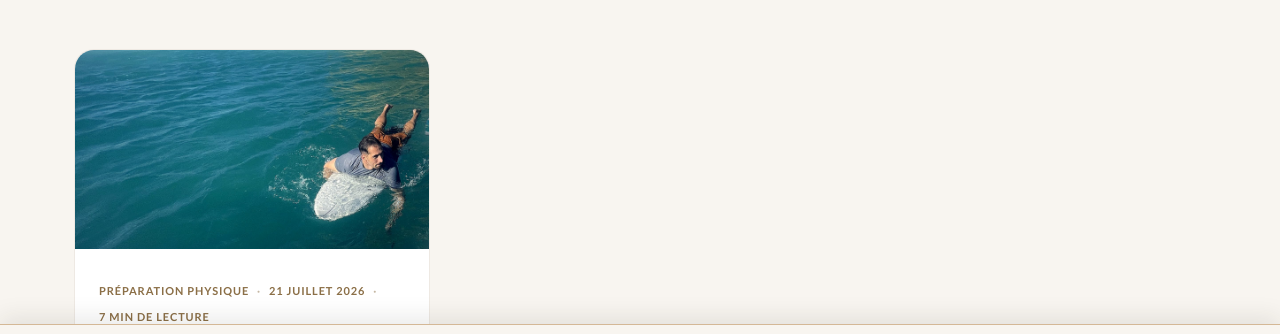
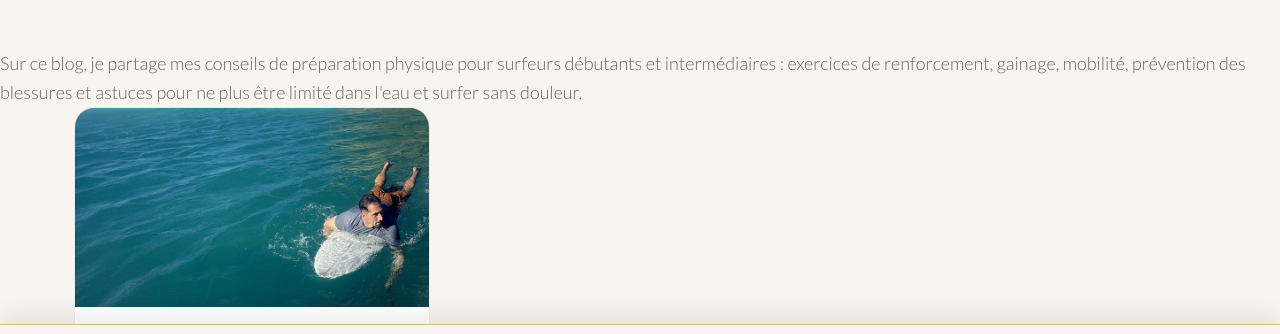
Before and after one commit to fittosurf/fittosurf-site, a website: page public/blog/index.html in a window 1280 px wide. Shown: the part 404-738 px from the top of the page. Drawn offline with nearby package versions, Linux system fonts and the light colour scheme; a web font is replaced by a local one.

Commit message:
SEO: title accueil raccourci + intro blog

```diff
--- a/public/blog/index.html
+++ b/public/blog/index.html
@@ -78,6 +78,8 @@
       <p class="blog__intro">Des articles concrets sur la préparation physique du surfeur adulte — endurance, force, mobilité, récupération — par un préparateur physique, lui-même surfeur.</p>
     </div>
 
+    <p class="blog__intro">Sur ce blog, je partage mes conseils de préparation physique pour surfeurs débutants et intermédiaires : exercices de renforcement, gainage, mobilité, prévention des blessures et astuces pour ne plus être limité dans l'eau et surfer sans douleur.</p>
+
     <div class="blog__grid">
       <a class="blog-card" href="/blog/bras-lachent-rame-surf">
         <div class="blog-card__media">
```
Also changed, not shown: public/index.html (+1 -1 lines).
